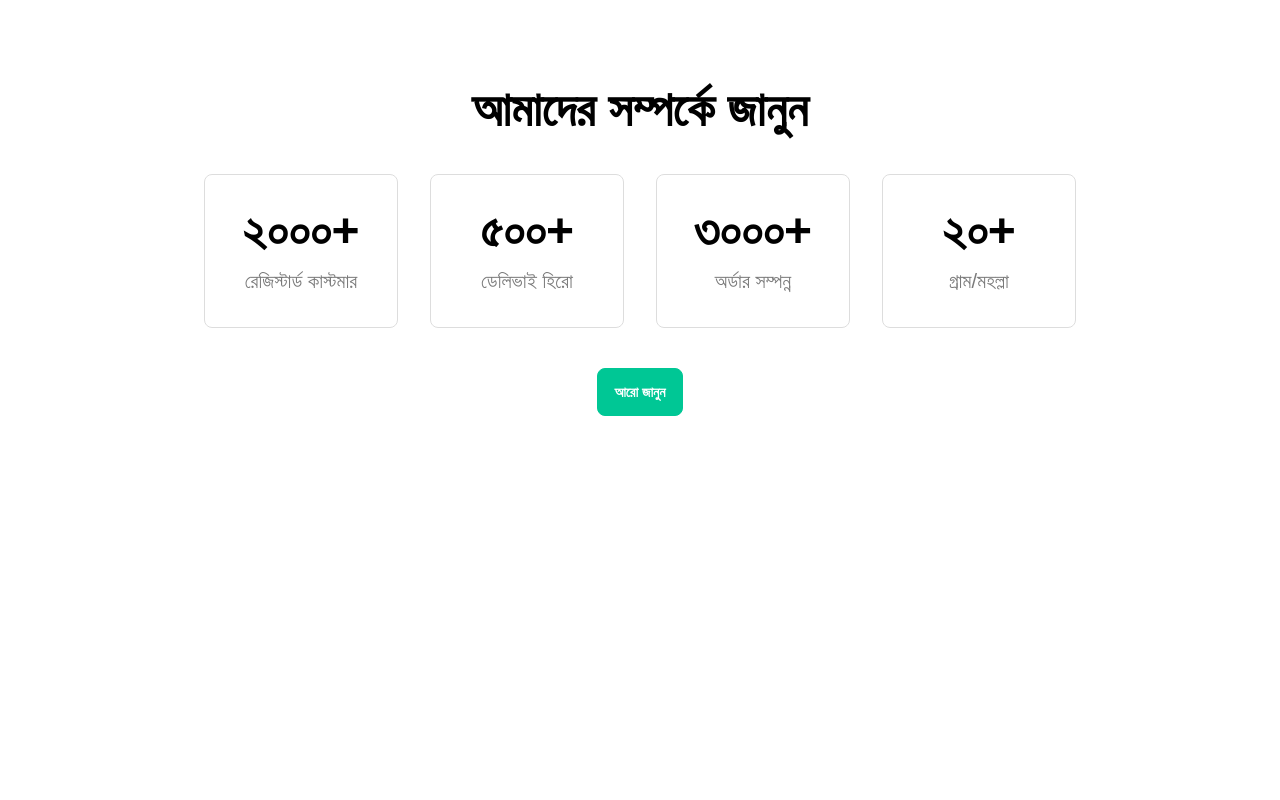
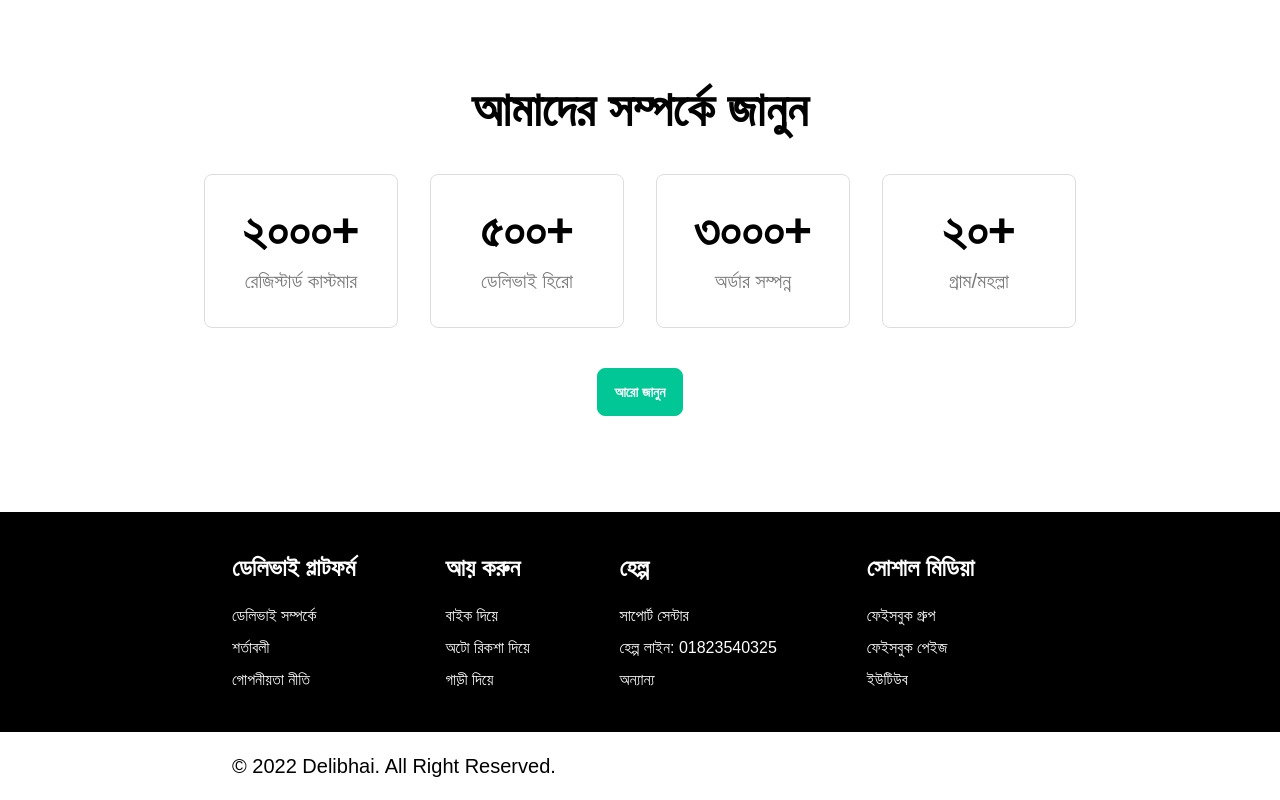
Before and after one commit to mdsaifullah365/delibhai-client-side, a React (Create React App) app: page / in a window 1280 px wide. Shown: the part 3788-4588 px from the top of the page. Before the commit the page ends 4300 px from the top, so only its background shows below. Built offline with nearby package versions, Linux system fonts and the light colour scheme.

Commit message:
feat: add footer

```diff
--- a/src/App.js
+++ b/src/App.js
@@ -1,6 +1,7 @@
 import { Route, Routes } from "react-router-dom";
 import "./App.css";
 import Home from "./Pages/Home/Home";
+import Footer from "./Pages/Shared/Footer";
 import Navbar from "./Pages/Shared/Navbar";
 
 function App() {
@@ -10,6 +11,7 @@ function App() {
       <Routes>
         <Route path="/" element={<Home />} />
       </Routes>
+      <Footer />
     </>
   );
 }
--- /dev/null
+++ b/src/Pages/Shared/Footer.js
@@ -0,0 +1,82 @@
+import React from "react";
+import { Link } from "react-router-dom";
+
+const Footer = () => {
+  return (
+    <footer>
+      {/* First Part */}
+      <div className="bg-black text-base-100">
+        <div className="footer max-w-4xl mx-auto p-10">
+          <div>
+            <span className="text-base-100 text-2xl font-semibold mb-3">
+              ডেলিভাই প্লাটফর্ম
+            </span>
+            <Link to={"/"} className="link link-hover text-base">
+              ডেলিভাই সম্পর্কে
+            </Link>
+            <Link to={"/"} className="link link-hover text-base">
+              শর্তাবলী
+            </Link>
+            <Link to={"/"} className="link link-hover text-base">
+              গোপনীয়তা নীতি
+            </Link>
+          </div>
+          <div>
+            <span className="text-base-100 text-2xl font-semibold mb-3">
+              আয় করুন
+            </span>
+            <Link to={"/"} className="link link-hover text-base">
+              বাইক দিয়ে
+            </Link>
+            <Link to={"/"} className="link link-hover text-base">
+              অটো রিকশা দিয়ে
+            </Link>
+            <Link to={"/"} className="link link-hover text-base">
+              গাড়ী দিয়ে
+            </Link>
+          </div>
+          <div>
+            <span className="text-base-100 text-2xl font-semibold mb-3">
+              হেল্প
+            </span>
+            <Link to={"/"} className="link link-hover text-base">
+              সাপোর্ট সেন্টার
+            </Link>
+            <Link to={"/"} className="link link-hover text-base">
+              হেল্প লাইন: 01823540325
+            </Link>
+            <Link to={"/"} className="link link-hover text-base">
+              অন্যান্য
+            </Link>
+          </div>
+          <div>
+            <span className="text-base-100 text-2xl font-semibold mb-3">
+              সোশাল মিডিয়া
+            </span>
+            <Link to={"/"} className="link link-hover text-base">
+              ফেইসবুক গ্রুপ
+            </Link>
+            <Link to={"/"} className="link link-hover text-base">
+              ফেইসবুক পেইজ
+            </Link>
+            <Link to={"/"} className="link link-hover text-base">
+              ইউটিউব
+            </Link>
+          </div>
+        </div>
+      </div>
+
+      {/* Second Part */}
+      <div class="footer max-w-4xl px-10 py-5 mx-auto items-center text-black">
+        <div class="items-center grid-flow-col">
+          <p className="text-xl">
+            © {new Date().getFullYear()} Delibhai. All Right Reserved.
+          </p>
+        </div>
+        <div class="grid-flow-col gap-4 md:place-self-center md:justify-self-end"></div>
+      </div>
+    </footer>
+  );
+};
+
+export default Footer;
```
